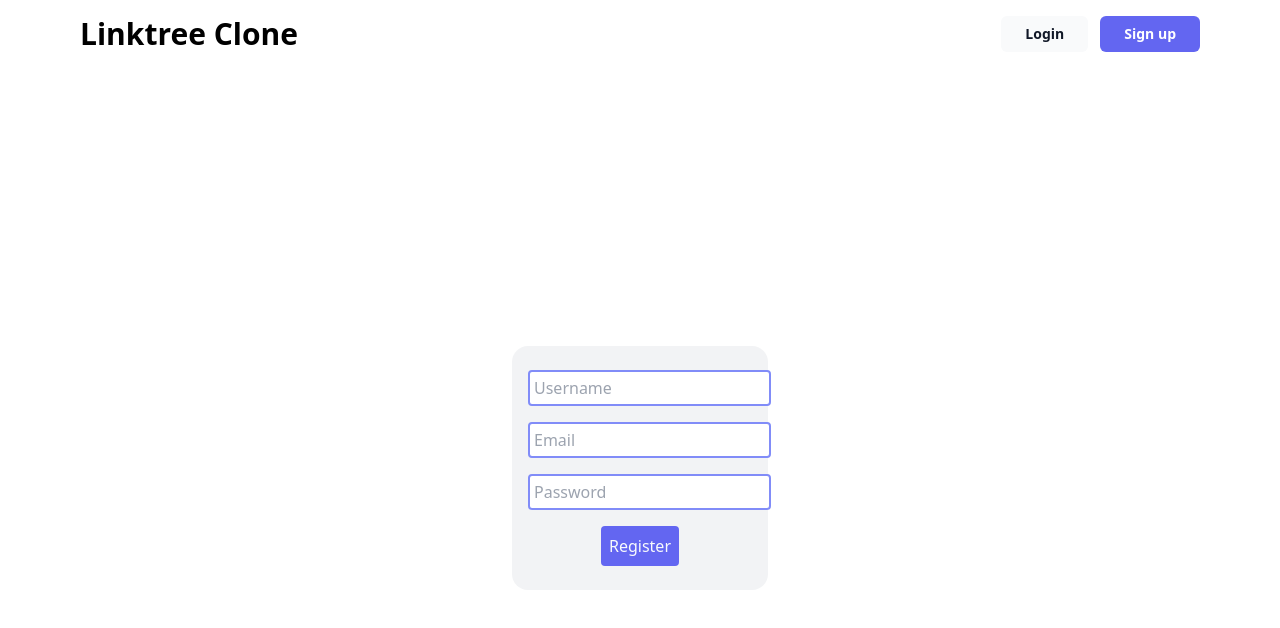
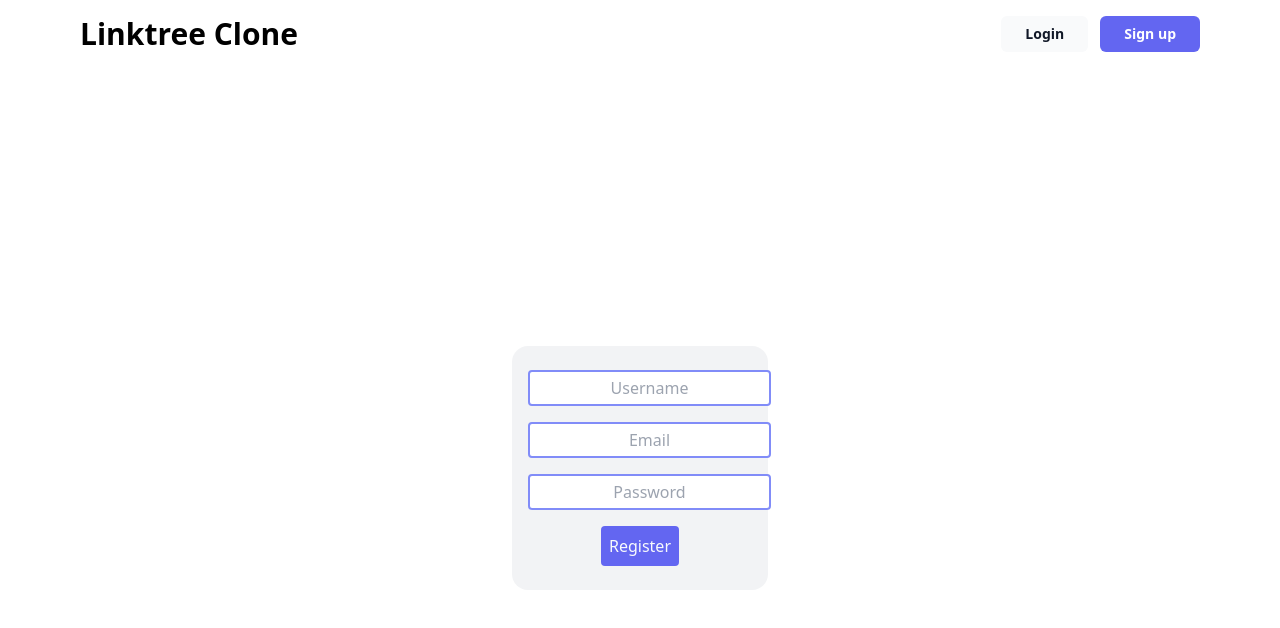
Before and after one commit to DogukanUrker/LinktreeClone, a React (Vite) app in the folder frontend/: page /register in a window 1280 px wide. Shown: the top 628 px of the page. Built offline with nearby package versions, Linux system fonts and the light colour scheme.

Commit message:
Update register.tsx

```diff
--- a/frontend/src/views/register.tsx
+++ b/frontend/src/views/register.tsx
@@ -41,20 +41,25 @@ export default function Register() {
           <div className="container mx-auto w-64 p-4 bg-gray-200/50 rounded-2xl">
             <form className="flex items-stretch flex-wrap">
               <input
-                className="block mx-auto my-2 border-2 border-solid border-indigo-400 p-1 rounded transition outline-indigo-700 focus:outline-none focus:ring focus:ring-indigo-400"
+                type="text"
+                className="block mx-auto text-center my-2 border-2 border-solid border-indigo-400 p-1 rounded transition outline-indigo-700 focus:outline-none focus:ring focus:ring-indigo-400"
                 onChange={(event) => setUsername(event.target.value)}
                 placeholder="Username"
+                autoComplete="off"
               />
               <input
-                className="block mx-auto my-2 border-2 border-solid border-indigo-400 p-1 rounded transition outline-indigo-700 focus:outline-none focus:ring focus:ring-indigo-400"
+                type="email"
+                className="block mx-auto text-center my-2 border-2 border-solid border-indigo-400 p-1 rounded transition outline-indigo-700 focus:outline-none focus:ring focus:ring-indigo-400"
                 onChange={(event) => setEmail(event.target.value)}
                 placeholder="Email"
+                autoComplete="off"
               />
               <input
-                className="block mx-auto my-2 border-2 border-solid border-indigo-400 p-1 rounded transition outline-indigo-700 focus:outline-none focus:ring focus:ring-indigo-400"
+                className="block mx-auto text-center my-2 border-2 border-solid border-indigo-400 p-1 rounded transition outline-indigo-700 focus:outline-none focus:ring focus:ring-indigo-400"
                 type="password"
                 onChange={(event) => setPassword(event.target.value)}
                 placeholder="Password"
+                autoComplete="off"
               />
               <button
                 className="block m-auto my-2 bg-indigo-500 p-2 text-base font-medium hover:bg-indigo-600 transition rounded text-slate-50"
```
